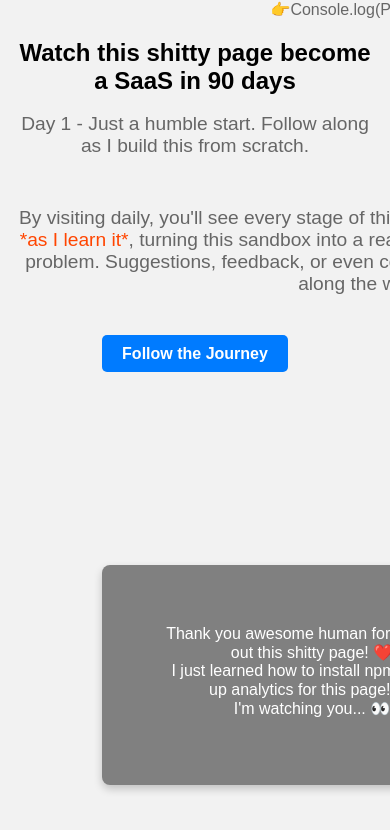
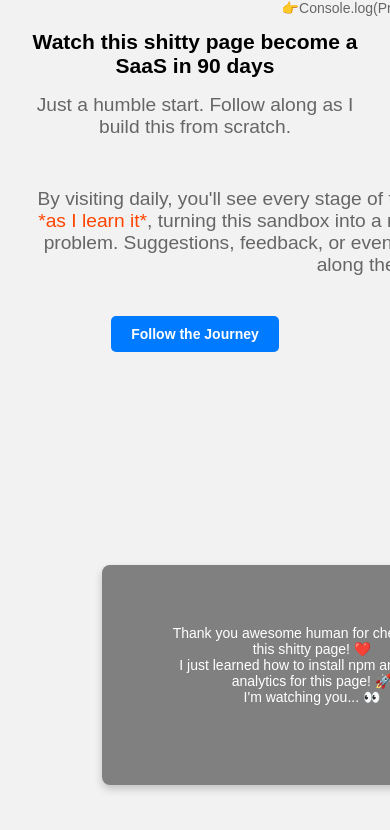
Before and after one commit to metacortexcypher/project-beta, a plain HTML site: page index.html in a window 390 px wide. Shown: the top 830 px of the page. Drawn offline with Linux system fonts and the light colour scheme; a script that the page names is missing.

Commit message:
removed day 1

```diff
--- a/index.html
+++ b/index.html
@@ -23,9 +23,9 @@
     </header>
 
     <main>
-
+        <div class="container hero-section">
         <h2>Watch this shitty page become a SaaS in 90 days</h2><br>
-        <p>Day 1 - Just a humble start. Follow along as I build this from scratch.</p>
+        <p>Just a humble start. Follow along as I build this from scratch.</p>
         <div><p id="new">
             By visiting daily, you'll see every stage of this transformation. I'll ship what I learn
             <span>*as I learn it*</span>, turning this sandbox into a real, <span id="colored">functional SaaS</span> to solve an actual problem.
@@ -36,6 +36,7 @@
             <button class="close-btn" onclick="closeAlertBox()">✖</button>
             Thank you awesome human for checking out this shitty page! ❤️<br> I just learned how to install npm and set up analytics for this page!  🚀<br> I'm watching you... 👀
         </div>
+        </div>
     </main>
 
     <footer>
--- a/styles.css
+++ b/styles.css
@@ -11,7 +11,36 @@ body {
     text-align: center;
     padding: 10% 10px;
     background-color: #f2f2f2;
+    max-width: 1200px;
  }
+
+ @media (max-width: 768px) {
+   body {
+       font-size: 16px;
+       padding: 15px;
+   }
+   /* Adjust any large sections, images, etc., for smaller screens */
+   .hero-section {
+       flex-direction: column;
+       text-align: center;
+   }
+}
+
+/* For mobile devices (480px and below) */
+@media (max-width: 480px) {
+   body {
+       font-size: 14px;
+       padding: 10px;
+   }
+   .hero-section {
+       padding: 20px 10px;
+   }
+   /* Adjust button sizes, font sizes, or margins specifically for mobile */
+   .button {
+       font-size: 1rem;
+       padding: 10px;
+   }
+}
 
  h1 {
     font-size: 2rem;
@@ -99,3 +128,8 @@ li{
    align-items: center;
    justify-content: center;
 }
+
+.container {
+   width: 90%; /* Instead of a fixed width */
+   max-width: 1200px;
+}
```
